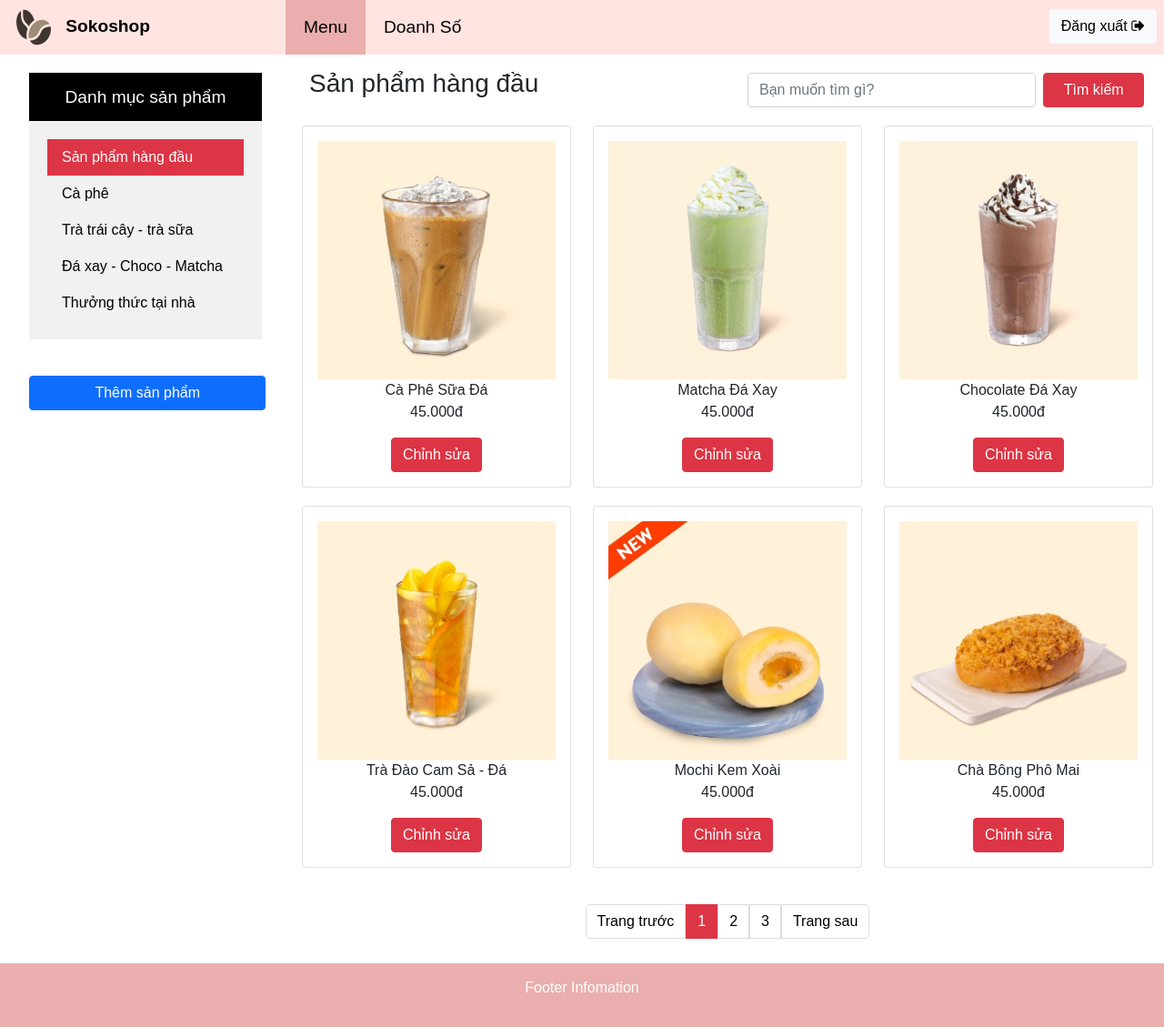
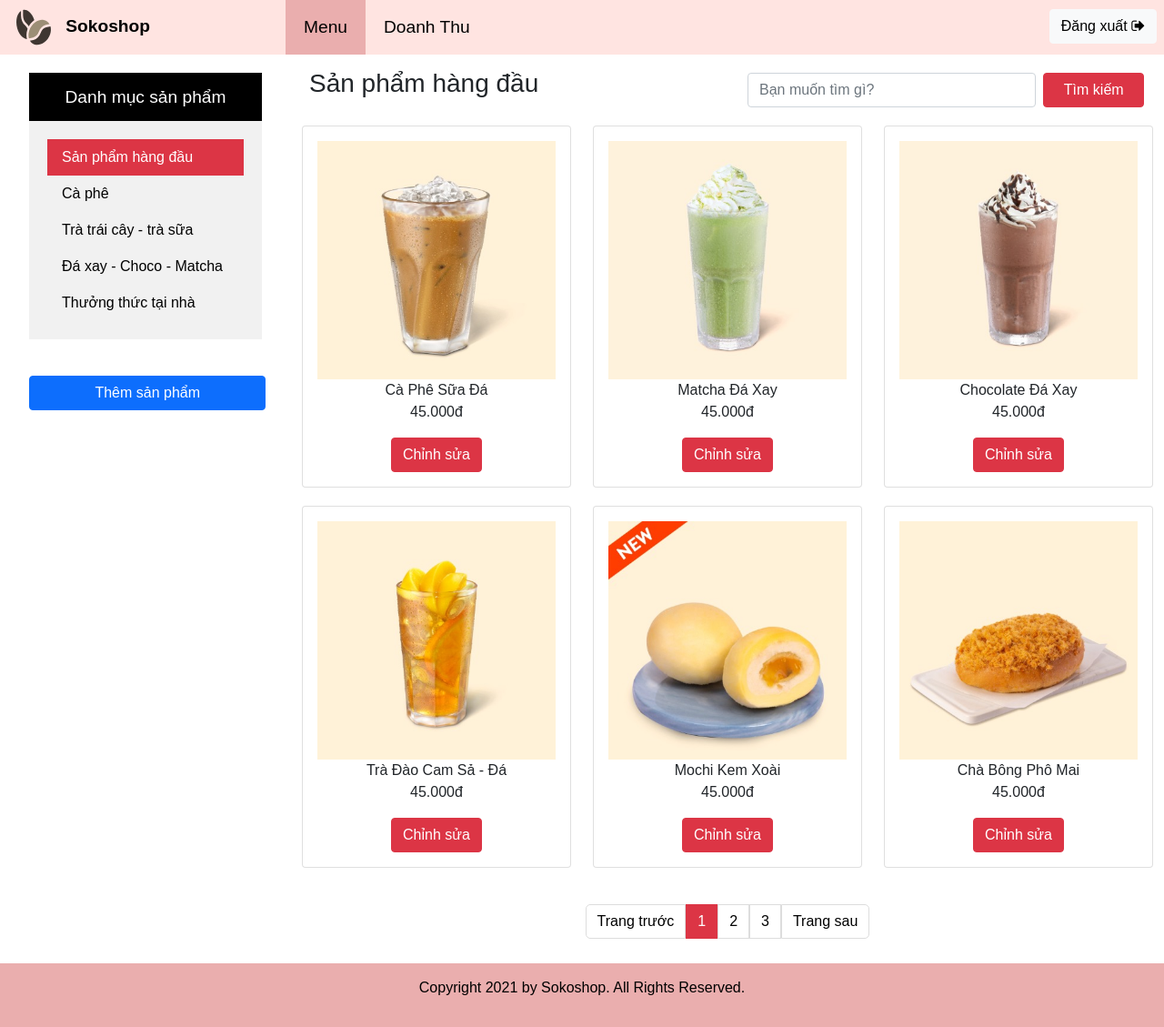
Before and after one commit to thanhvodev/Coffe-shop, a PHP site: page /html/top-product.html in a window 1280 px wide. Shown: the whole page at 91% size. Run offline with PHP 8.4, Linux system fonts and the light colour scheme.

Commit message:
add flat-icon

```diff
--- a/Thanh/css/style.css
+++ b/Thanh/css/style.css
@@ -180,7 +180,7 @@ h4 {
 
 footer {
   padding: 15px;
-  color: white;
+  color: black;
   text-align: center;
   background-color: #EAAEAE;
 }
--- a/Thanh/html/top-product.html
+++ b/Thanh/html/top-product.html
@@ -4,7 +4,8 @@
 <head>
   <meta charset="utf-8">
   <meta name="viewport" content="width=device-width, initial-scale=1.0">
-  <title>Quản lý</title>
+  <title>Quản lý | Sản phẩm hàng đầu</title>
+  <link rel="shortcut icon" type="image/x-icon" href="../images/logo.svg" />
   <link type="text/css" rel="stylesheet" href="https://cdn.jsdelivr.net/npm/bootstrap@5.1.1/dist/css/bootstrap.min.css">
   <link rel="stylesheet" href="https://cdnjs.cloudflare.com/ajax/libs/font-awesome/4.7.0/css/font-awesome.min.css">
   <script src="https://cdn.jsdelivr.net/npm/bootstrap@5.1.1/dist/js/bootstrap.bundle.min.js"></script>
@@ -18,7 +19,7 @@
       <div class="col-9 listNav">
         <ul>
           <li><a href="#home" style="height: 60px;"><img src="../images/logo.svg" id="logo"></a></li>
-          <li><a href="../../PMH/html/boss_view.html">Doanh Số</a></li>
+          <li><a href="../../PMH/html/boss_view.html">Doanh Thu</a></li>
           <li class="thuchi active"><a href="#thuchi">Thực Đơn</a></li>
         </ul>
       </div>
@@ -40,7 +41,7 @@
     <div class="col-md-6 col-sm-6 col-12 listNav">
       <ul>
         <li><a href="#contact" class="active">Menu</a></li>
-        <li><a href="../../PMH/html/boss_view.html">Doanh Số</a></li>
+        <li><a href="../../PMH/html/boss_view.html">Doanh Thu</a></li>
       </ul>
     </div>
 
@@ -295,7 +296,7 @@
     </div>
   </div>
   <footer>
-    <p>Footer Infomation</p>
+    <p>Copyright 2021 by Sokoshop. All Rights Reserved.</p>
   </footer>
   <script src="../js/listener.js"></script>
 </body>
```
Also changed, not shown: Thanh/html/ca-phe.html (+5 -4 lines), Thanh/html/da-xoay.html (+5 -4 lines).
